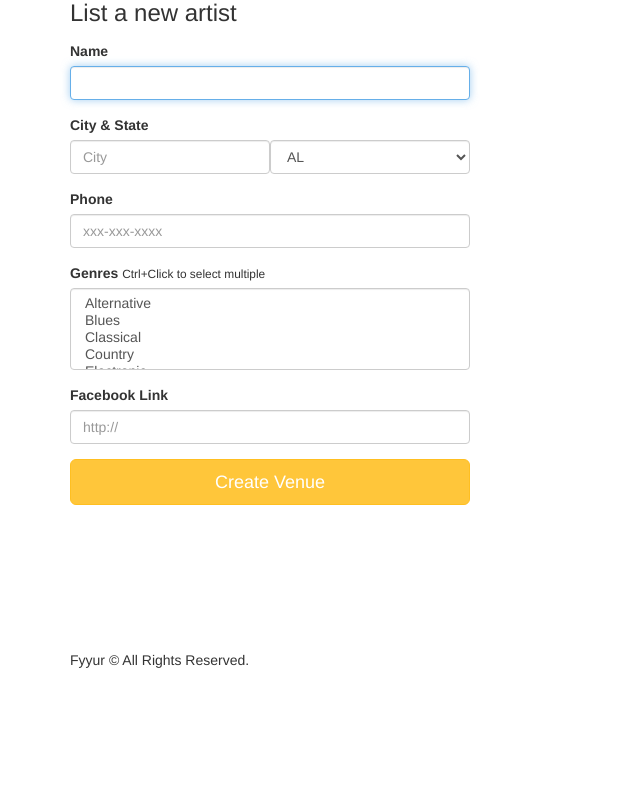
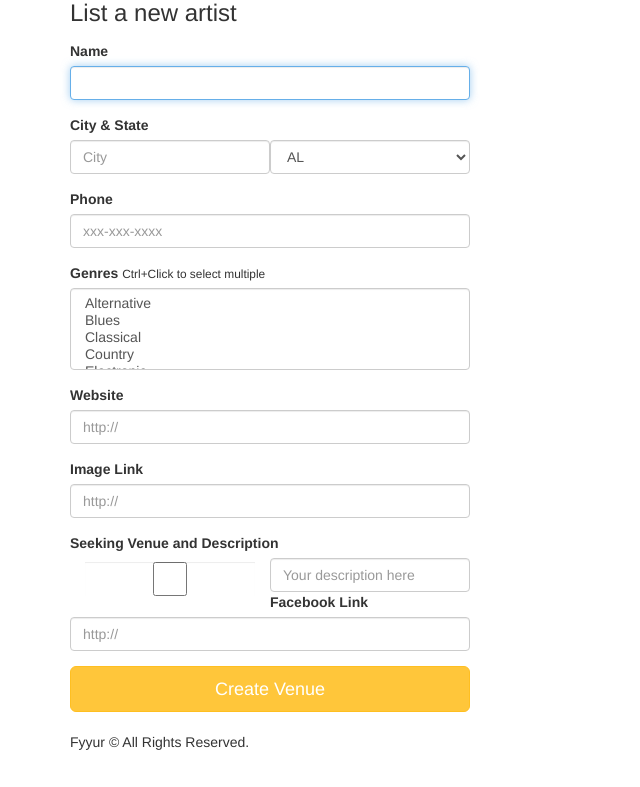
Before and after one commit to RoseMagura/Fyyur, a Flask app: page /artists/create in a window 1280 px wide. Shown: the part 95-882 px from the top of the page, without its empty margins (0-640 px from the left). Before the commit the page ends 763 px from the top, so only its background shows below. Run offline with Flask 2, Linux system fonts and the light colour scheme; some libraries are stand-ins or nearby versions.

Commit message:
Feat: Search venues and db num_upcoming_shows

```diff
--- a/starter_code/app.py
+++ b/starter_code/app.py
@@ -48,7 +48,11 @@ class Venue(db.Model):
     facebook_link = db.Column(db.String(120))
     seeking_talent = db.Column(db.Boolean(), default=False)
     seeking_description = db.Column(db.String(120))
+    num_upcoming_shows = db.Column(db.Integer, default=0)
     shows = db.relationship('Show', backref = 'Venue', lazy=True)
+
+    def __repr__(self):
+        return '<Show {} {}>'.format(self.id, self.name)
 
 class Artist(db.Model):
     __tablename__ = 'Artist'
@@ -64,7 +68,11 @@ class Artist(db.Model):
     facebook_link = db.Column(db.String(120))
     seeking_venue = db.Column(db.Boolean())
     seeking_description = db.Column(db.String(500))
+    num_upcoming_shows = db.Column(db.Integer, default=0)
     shows = db.relationship('Show', backref='Artist', lazy=True)
+
+    def __repr__(self):
+        return '<Show {} {}>'.format(self.id, self.name)
 
 class Show(db.Model):
     __tablename__ = 'Show'
@@ -76,6 +84,9 @@ class Show(db.Model):
     venue_id = db.Column(db.Integer, db.ForeignKey(Venue.id))
     venue_name = db.Column(db.String(120))
     venue_image_link = db.Column(db.String(500))
+
+    def __repr__(self):
+        return '<Show {} {}>'.format(self.artist_id, self.venue_id)
 
 #----------------------------------------------------------------------------#
 # Filters.
@@ -102,7 +113,7 @@ def index():
 #  Venues
 #  ----------------------------------------------------------------
 
-@app.route('/venues')
+@app.route('/venues', methods=['GET', 'POST'])
 def venues():
     # TODO: num_shows should be aggregated based on number of upcoming shows per venue.
     db_venues = Venue.query.all()
@@ -133,21 +144,28 @@ def venues():
         data.append(entry)
     return render_template('pages/venues.html', areas=data)
 
-@app.route('/venues/search', methods=['POST'])
+@app.route('/venues/search', methods=['POST', 'GET'])
 def search_venues():
     # TODO: implement search on artists with partial string search. Ensure it is case-insensitive.
     # seach for Hop should return "The Musical Hop".
     # search for "Music" should return "The Musical Hop" and "Park Square Live Music & Coffee"
+    search_str = request.args.get('search_term')
+    venue_query = Venue.query.filter(Venue.name.ilike('%{}%'.format(search_str)))
+    venue_list = venue_query.all()
+    results_list = []
+    for venue in venue_list:
+        data = {
+            "id": venue.id,
+            "name": venue.name,
+            "num_upcoming_shows": venue.num_upcoming_shows
+        }
+        results_list.append(data)
 
     response={
-    "count": 1,
-    "data": [{
-      "id": 2,
-      "name": "The Dueling Pianos Bar",
-      "num_upcoming_shows": 0,
-    }]
+    "count": len(venue_list),
+    "data": results_list
     }
-    return render_template('pages/search_venues.html', results=response, search_term=request.form.get('search_term', ''))
+    return render_template('pages/search_venues.html', results=response, search_term=search_str)
 
 @app.route('/venues/<int:venue_id>')
 def show_venue(venue_id):
@@ -224,6 +242,9 @@ def create_venue_submission():
             #show a generic image for new venues
             image_link = 'https://i.guim.co.uk/img/media/ad98f2dc808f18131e35e59c05ba6212671e8227/94_0_3061_1838/master/3061.jpg?width=1920&quality=85&auto=format&fit=max&s=c515d483b75926f0d68512f263c2c26f'
         )
+        if not form.validate():
+            flash(form.errors)
+            return redirect(url_for('create_venue_form'))
         db.session.add(venue)
         db.session.commit()
         # on successful db insert, flash success
@@ -330,34 +351,61 @@ def show_artist(artist_id):
 #  ----------------------------------------------------------------
 @app.route('/artists/<int:artist_id>/edit', methods=['GET'])
 def edit_artist(artist_id):
-  form = ArtistForm()
-  a = Artist.query.get(artist_id)
-  artist={
-    "id": a.id,
-    "name": a.name,
-    "genres": a.genres.split(','),
-    "city": a.city,
-    "state": a.state,
-    "phone": a.phone,
-    "website": a.website,
-    "facebook_link": a.facebook_link,
-    "seeking_venue": a.seeking_venue,
-    "seeking_description": a.seeking_description,
-    "image_link": a.image_link
-  }
-  # TODO: populate form with fields from artist with ID <artist_id>
-  return render_template('forms/edit_artist.html', form=form, artist=artist)
+    artist = Artist.query.get(artist_id)
+    form = ArtistForm(request.form)
+    artist.name = form.name.data
+    artist.genres = form.genres.data
+    artist.city = form.city.data
+
+    # artist= Artist(
+    #     "id": artist_id,
+    #     "name": form.name.data,
+    #     "genres": form.genres.data,
+    #     "city": form.city.data,
+    #     "state": form.state.data,
+    #     "phone": form.phone.data,
+    #     "facebook_link": form.facebook_link.data,
+    #     "image_link":'https://i.guim.co.uk/img/media/ad98f2dc808f18131e35e59c05ba6212671e8227/94_0_3061_1838/master/3061.jpg?width=1920&quality=85&auto=format&fit=max&s=c515d483b75926f0d68512f263c2c26f',
+    # )
+    # try:
+    db.session.add(artist)
+    db.session.commit()
+    flash('Updated artist information')
+    # except:
+    #     db.session.rollback()
+    #     flash('Error. Could not update artist information')
+    # finally:
+    #     db.session.close()
+    return render_template('forms/edit_artist.html', form=form, artist=artist)
 
 @app.route('/artists/<int:artist_id>/edit', methods=['POST'])
 def edit_artist_submission(artist_id):
-  # TODO: take values from the form submitted, and update existing
-  # artist record with ID <artist_id> using the new attributes
-
-  return redirect(url_for('show_artist', artist_id=artist_id))
+    # TODO: take values from the form submitted, and update existing
+    # artist record with ID <artist_id> using the new attributes
+    form = ArtistForm(request.form)
+    artist = Artist.query.get(artist_id)
+    artist = {
+            "id": artist.id,
+            "name": artist.name,
+            "genres": artist.genres.split(','),
+            "city": artist.city,
+            "state": artist.state,
+            "phone": artist.phone,
+            "website": artist.website,
+            "facebook_link": artist.facebook_link,
+            "seeking_venue": artist.seeking_venue,
+            "seeking_description": artist.seeking_description,
+            "image_link": artist.image_link,
+            # "past_shows": past_list,
+            # "upcoming_shows": upcoming_list,
+            # "past_shows_count": past_shows,
+            # "upcoming_shows_count": upcoming_shows
+    }
+    return redirect(url_for('show_artist', artist_id=artist_id))
 
 @app.route('/venues/<int:venue_id>/edit', methods=['GET'])
 def edit_venue(venue_id):
-  form = VenueForm()
+  form = VenueForm(request.form)
   v = Venue.query.get(venue_id)
   venue={
     "id": v.id,
@@ -392,15 +440,39 @@ def create_artist_form():
 
 @app.route('/artists/create', methods=['POST'])
 def create_artist_submission():
-  # called upon submitting the new artist listing form
-  # TODO: insert form data as a new Venue record in the db, instead
-  # TODO: modify data to be the data object returned from db insertion
-
-  # on successful db insert, flash success
-  flash('Artist ' + request.form['name'] + ' was successfully listed!')
-  # TODO: on unsuccessful db insert, flash an error instead.
-  # e.g., flash('An error occurred. Artist ' + data.name + ' could not be listed.')
-  return render_template('pages/home.html')
+    # called upon submitting the new artist listing form
+    # TODO: insert form data as a new Venue record in the db, instead
+    # TODO: modify data to be the data object returned from db insertion
+    form = ArtistForm(request.form)
+    num_artists = Artist.query.count()
+    artist = Artist(
+        id = num_artists + 4,
+        name = form.name.data,
+        genres = form.name.data,
+        city = form.city.data,
+        state = form.state.data,
+        phone = form.phone.data,
+        facebook_link = form.facebook_link.data,
+        website = form.website.data,
+        seeking_venue = form.seeking_venue.data,
+        seeking_description = form.seeking_description.data,
+        image_link = form.image_link.data
+)
+    if not form.validate():
+        flash(form.errors)
+        return redirect(url_for('create_artist_form'))
+    try:
+        db.session.add(artist)
+        db.session.commit()
+        # on successful db insert, flash success
+        flash('Artist ' + request.form['name'] + ' was successfully listed!')
+    # TODO: on unsuccessful db insert, flash an error instead.
+    except:
+        flash('An error occurred. Artist ' + form.name + ' could not be listed.')
+        db.rollback()
+    finally:
+        db.session.commit()
+    return render_template('pages/home.html')
 
 
 #  Shows
@@ -410,7 +482,7 @@ def create_artist_submission():
 def shows():
   # displays list of shows at /shows
   # TODO: replace with real venues data.
-  #       num_shows should be aggregated based on number of upcoming shows per venue.
+  # num_shows should be aggregated based on number of upcoming shows per venue.
     data = []
     shows = Show.query.all()
     for show in shows:
@@ -433,7 +505,6 @@ def create_shows():
 @app.route('/shows/create', methods=['POST'])
 def create_show_submission():
     # called to create new shows in the db, upon submitting new show listing form
-    # TODO: insert form data as a new Show record in the db, instead
     form = ShowForm(request.form)
     num_shows = Show.query.count()
     artist = Artist.query.get(form.artist_id.data)
@@ -448,6 +519,11 @@ def create_show_submission():
         venue_name = venue.name,
         start_time = form.start_time.data
         )
+        if (form.start_time.data > datetime.now()):
+            artist.num_upcoming_shows += 1
+            venue.num_upcoming_shows +=1
+            db.session.add(artist, venue)
+            db.session.commit()
         db.session.add(show)
         db.session.commit()
         # on successful db insert, flash success
--- a/starter_code/forms.py
+++ b/starter_code/forms.py
@@ -1,7 +1,9 @@
 from datetime import datetime
 from flask_wtf import Form
-from wtforms import StringField, SelectField, SelectMultipleField, DateTimeField
-from wtforms.validators import DataRequired, AnyOf, URL
+from wtforms import StringField, SelectField, SelectMultipleField, DateTimeField,\
+BooleanField
+from wtforms.validators import DataRequired, AnyOf, URL, Regexp
+from enum import Enum
 
 class ShowForm(Form):
     artist_id = StringField(
@@ -15,6 +17,14 @@ class ShowForm(Form):
         validators=[DataRequired()],
         default= datetime.today()
     )
+
+class Genre(Enum):
+    ALTERNATIVE = 'Alternative'
+    BLUES = 'Blues'
+    CLASSICAL = 'Classical'
+choices = []
+for genre in Genre:
+    choices.append((genre, genre))
 
 class VenueForm(Form):
     name = StringField(
@@ -83,35 +93,15 @@ class VenueForm(Form):
         'address', validators=[DataRequired()]
     )
     phone = StringField(
-        'phone'
+        'phone', validators=[Regexp(r'^[0-9\-\+]+$')]
     )
     image_link = StringField(
         'image_link'
     )
+
     genres = SelectMultipleField(
         # TODO implement enum restriction
-        'genres', validators=[DataRequired()],
-        choices=[
-            ('Alternative', 'Alternative'),
-            ('Blues', 'Blues'),
-            ('Classical', 'Classical'),
-            ('Country', 'Country'),
-            ('Electronic', 'Electronic'),
-            ('Folk', 'Folk'),
-            ('Funk', 'Funk'),
-            ('Hip-Hop', 'Hip-Hop'),
-            ('Heavy Metal', 'Heavy Metal'),
-            ('Instrumental', 'Instrumental'),
-            ('Jazz', 'Jazz'),
-            ('Musical Theatre', 'Musical Theatre'),
-            ('Pop', 'Pop'),
-            ('Punk', 'Punk'),
-            ('R&B', 'R&B'),
-            ('Reggae', 'Reggae'),
-            ('Rock n Roll', 'Rock n Roll'),
-            ('Soul', 'Soul'),
-            ('Other', 'Other'),
-        ]
+        'genres', validators=[DataRequired()], choices=choices
     )
     facebook_link = StringField(
         'facebook_link', validators=[URL()]
@@ -182,7 +172,7 @@ class ArtistForm(Form):
     )
     phone = StringField(
         # TODO implement validation logic for state
-        'phone'
+        'phone', validators=[Regexp(r'^[0-9\-\+]+$')]
     )
     image_link = StringField(
         'image_link'
@@ -213,8 +203,14 @@ class ArtistForm(Form):
         ]
     )
     facebook_link = StringField(
-        # TODO implement enum restriction
         'facebook_link', validators=[URL()]
     )
-
-# TODO IMPLEMENT NEW ARTIST FORM AND NEW SHOW FORM
+    website = StringField(
+        'website'
+    )
+    seeking_venue = BooleanField(
+        'seeking_venue'
+    )
+    seeking_description = StringField(
+        'seeking_description'
+    )
--- a/starter_code/templates/forms/new_artist.html
+++ b/starter_code/templates/forms/new_artist.html
@@ -29,10 +29,30 @@
         {{ form.genres(class_ = 'form-control', placeholder='Genres, separated by commas', autofocus = true) }}
       </div>
       <div class="form-group">
-          <label for="genres">Facebook Link</label>
+          <label for="website">Website</label>
+          {{ form.website(class_ = 'form-control', placeholder='http://', autofocus = true) }}
+        </div>
+      <div class="form-group">
+          <label for="image_link">Image Link</label>
+          {{ form.image_link(class_ = 'form-control', placeholder='http://', autofocus = true) }}
+        </div>
+      <div class="form-group">
+          <label>Seeking Venue and Description</label>
+          <div class="form-inline">
+            <div class="form-group col-sm-1">
+              {{ form.seeking_venue(class_ = 'form-control', placeholder='False', autofocus = true)}}
+            </div>
+            <div class="form-group">
+              {{form.seeking_description(class_ = 'form-control', placeholder = "Your description here", autofocus = true)}}
+            </div>
+          </div>
+      <div class="form-group">
+          <label for="facebook_link">Facebook Link</label>
+            <div class="form-group">
           {{ form.facebook_link(class_ = 'form-control', placeholder='http://', autofocus = true) }}
         </div>
-      <input type="submit" value="Create Venue" class="btn btn-primary btn-lg btn-block">
+      </div>
+    <input type="submit" value="Create Venue" class="btn btn-primary btn-lg btn-block">
     </form>
   </div>
 {% endblock %}
```
Also changed, not shown: starter_code/migrations/versions/4e4a3ab37da2_.py (added, +30 -0 lines), starter_code/templates/pages/search_venues.html (+7 -3 lines), starter_code/templates/pages/show_artist.html (+26 -10 lines), starter_code/templates/pages/show_venue.html (+13 -13 lines).
